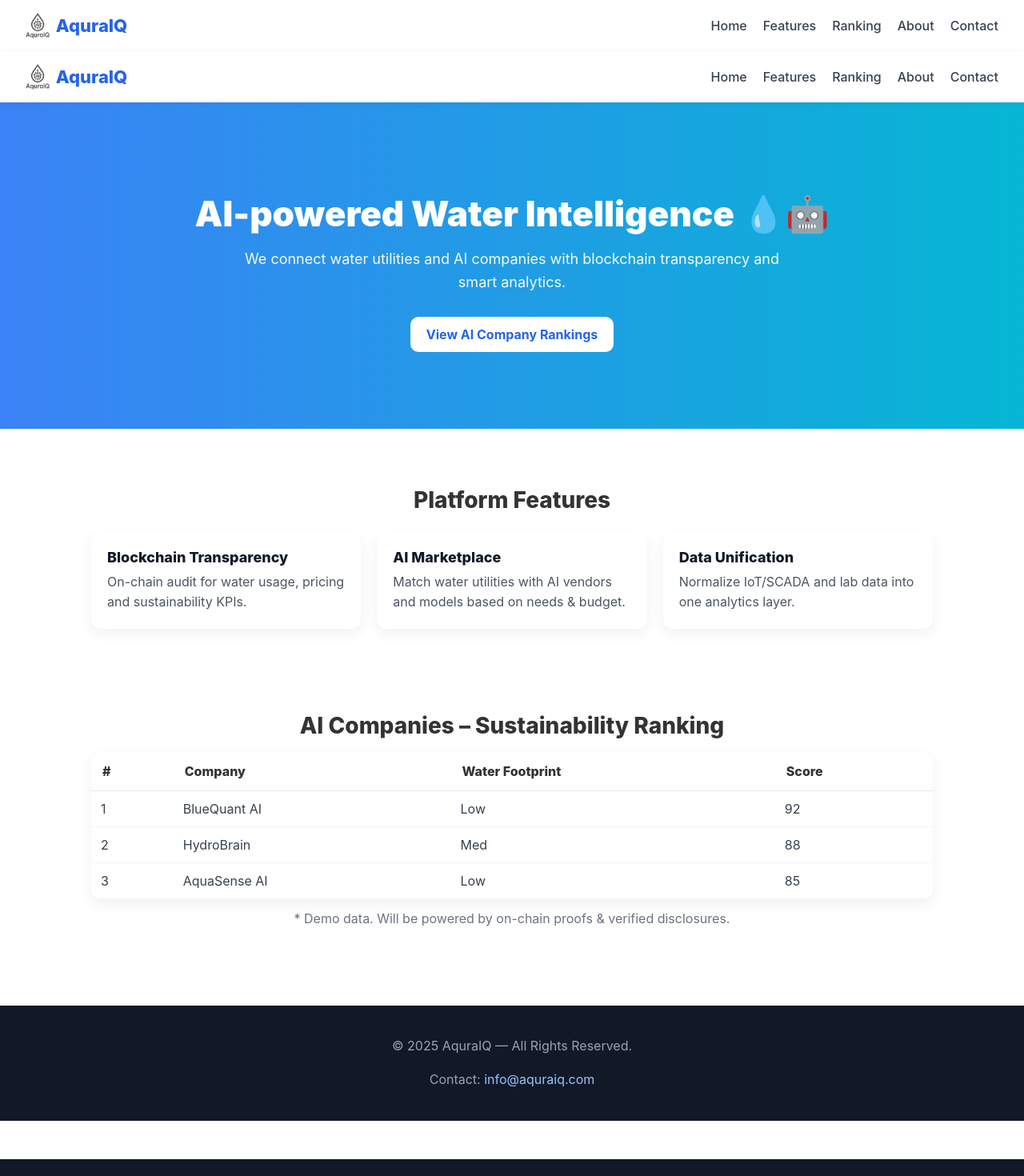
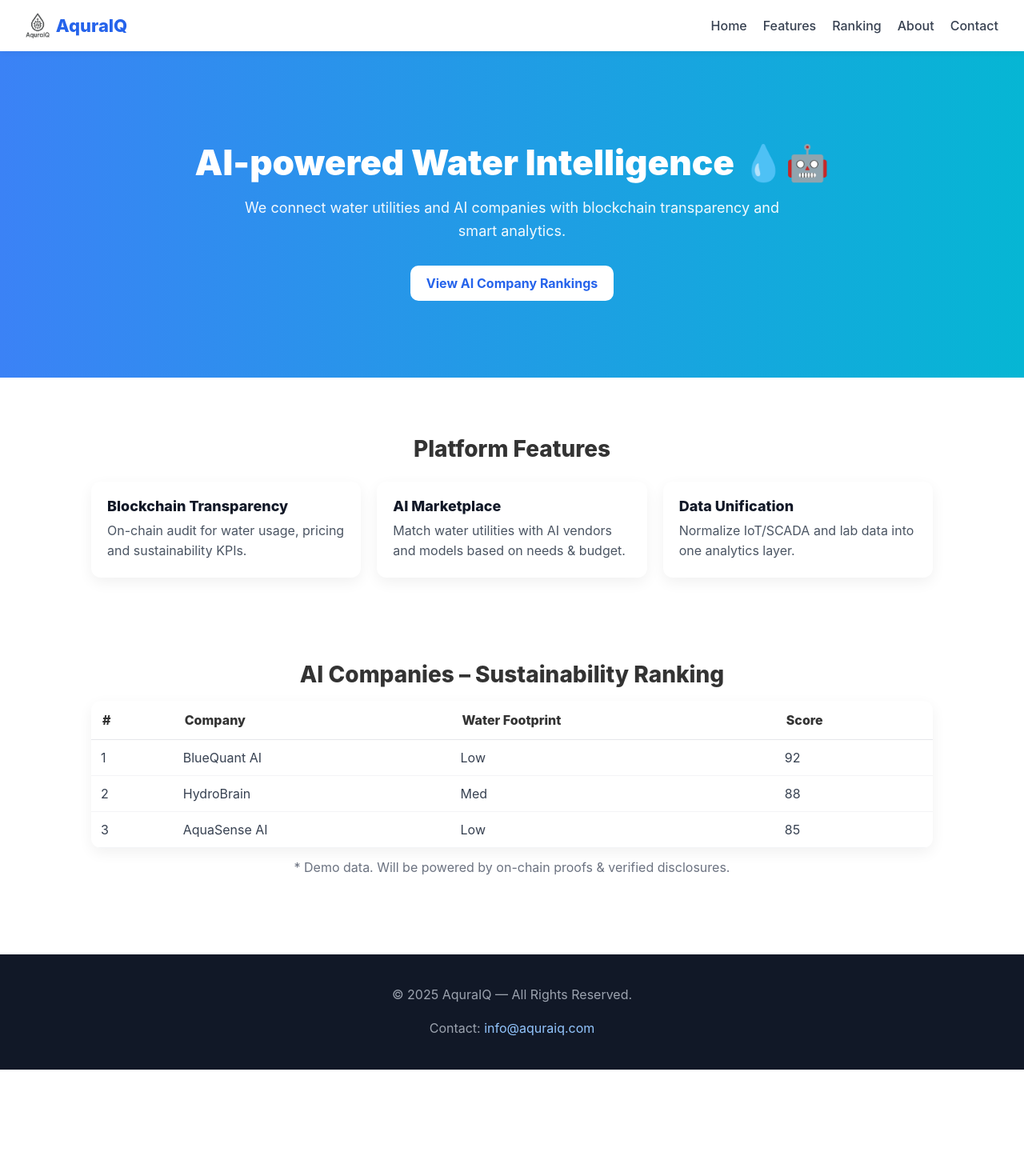
Before and after one commit to aquraiq-site/aquraiq-site, a Next.js app: page / in a window 1280 px wide. Shown: the top 1470 px of the page at 80% size. After the commit the page ends 1337 px from the top, so only its background shows below. Built offline with nearby package versions, Linux system fonts and the light colour scheme.

Commit message:
Update index.js

```diff
--- a/pages/index.js
+++ b/pages/index.js
@@ -1,17 +1,15 @@
-import Navbar from "../components/Navbar";
+// pages/index.js
+
 import Hero from "../components/Hero";
 import Features from "../components/Features";
 import Ranking from "../components/Ranking";
-import Footer from "../components/Footer";
 
 export default function Home() {
   return (
-    <div>
-      <Navbar />
+    <>
       <Hero />
       <Features />
       <Ranking />
-      <Footer />
-    </div>
+    </>
   );
 }
```
